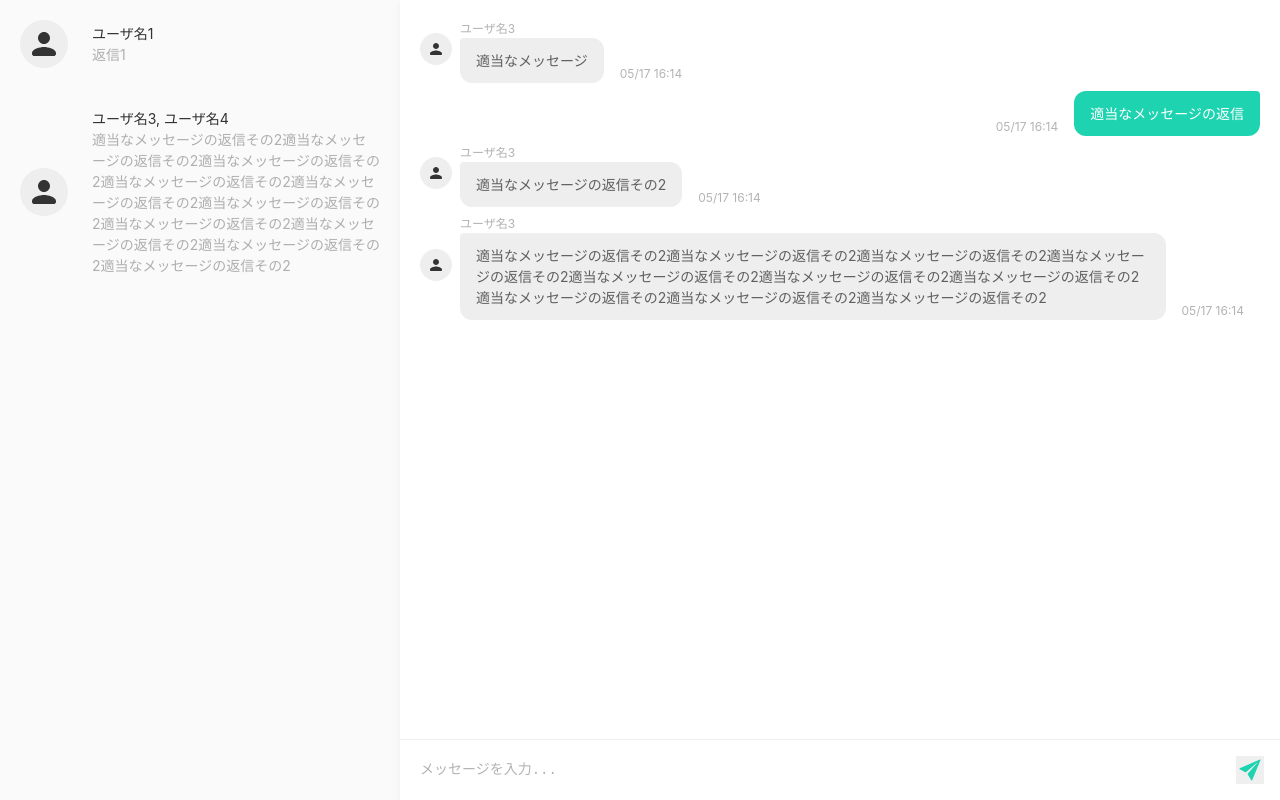
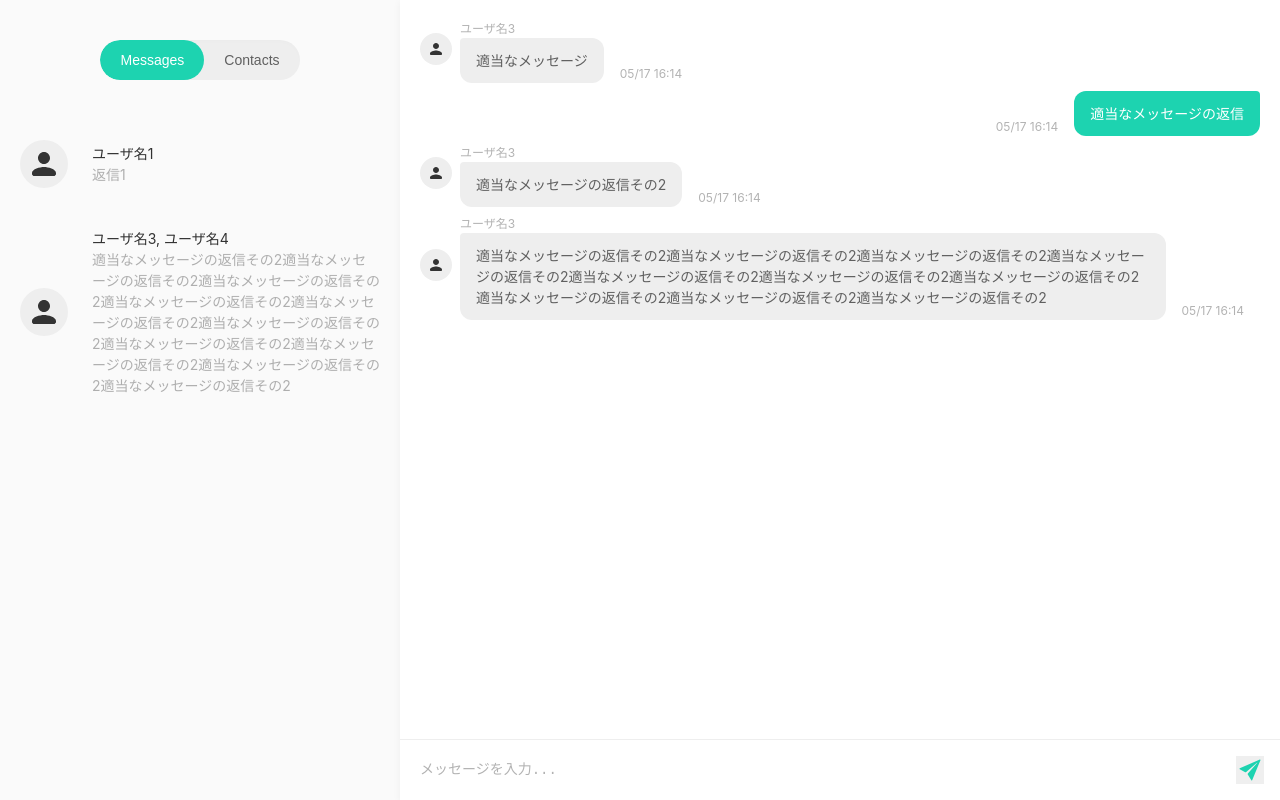
Before and after one commit to kazushisan/cojt-chat, a Vue app: page /main in a window 1280 px wide. Built offline with nearby package versions, Linux system fonts and the light colour scheme.

Commit message:
feat: add tabs to main screen

```diff
--- a/src/components/atoms/PillSelector.vue
+++ b/src/components/atoms/PillSelector.vue
@@ -1,11 +1,11 @@
 <template lang="pug">
   div
     .pill
-      .pill__inner
+      .pill__inner(ref="pillInner")
         button.pill__item(
-          v-for="option in $props.options" :key="option"
-          :class="{ 'pill__item--selected': option === $props.value }"
-          @click="change(option, $event)"
+          v-for="(option, index) in $props.options" :key="option"
+          :class="{ 'pill__item--selected': option === $props.options[$props.value] }"
+          @click="change(index, $event)"
         ) {{ option }}
         .pill__background(
           :style="{ width: $data.width + 'px', left: $data.left + 'px' }"
@@ -22,7 +22,7 @@ export default {
   },
   props: {
     options: VueTypes.array.isRequired,
-    value: VueTypes.string.isRequired
+    value: VueTypes.number.isRequired
   },
   data() {
     return {
@@ -30,9 +30,19 @@ export default {
       left: 0
     }
   },
+  mounted() {
+    const parentLeft = this.$refs.pillInner.getBoundingClientRect().left
+    const {
+      left,
+      right
+    } = this.$refs.pillInner.firstElementChild.getBoundingClientRect()
+
+    this.$data.width = right - left
+    this.$data.left = left - parentLeft
+  },
   methods: {
-    change(option, event) {
-      this.$emit('change', option)
+    change(index, event) {
+      this.$emit('change', index)
       const parentLeft = event.target.parentElement.getBoundingClientRect().left
       const { left, right } = event.target.getBoundingClientRect()
       this.$data.width = right - left
--- a/src/pages/Main.vue
+++ b/src/pages/Main.vue
@@ -3,11 +3,25 @@
     .main
       .main__inner
         .main__side
-          MessageListItem(
-            v-for="connection in $data.connections"
-            :key="connection._id",
-            :user="connection.users.filter(user => user._id !== $data.user._id).map(user => user.name).join(', ')"
-          ) {{ connection.messages.slice(-1)[0].content }}
+          PillSelector(
+            v-model="$data.selectedTab"
+            :options="['Messages', 'Contacts']"
+            style="padding: 40px 20px;"
+          )
+          .tab(:style="{ marginLeft: $data.selectedTab * -100 + '%' }")
+            .tab__item
+              MessageListItem(
+                v-for="connection in $data.connections"
+                :key="connection._id",
+                :user="connection.users.filter(user => user._id !== $data.user._id).map(user => user.name).join(', ')"
+              ) {{ connection.messages.slice(-1)[0].content }}
+            .tab__item
+              UserListItem(
+                v-for="user in $data.users"
+                :key="user._id"
+                :name="user.name"
+                :displayName="user.displayName"
+              )
         .main__detail
           .message
             .message__item(
@@ -39,9 +53,9 @@
 import { atoms, organisms, molecules } from '../components'
 // import api from '../services/api'
 
-const { ChatBubble, UserImage } = atoms
+const { ChatBubble, UserImage, PillSelector } = atoms
 const { Header } = organisms
-const { MessageListItem, MessageInput } = molecules
+const { MessageListItem, MessageInput, UserListItem } = molecules
 
 export default {
   components: {
@@ -49,10 +63,13 @@ export default {
     MessageListItem,
     MessageInput,
     ChatBubble,
-    UserImage
+    UserImage,
+    UserListItem,
+    PillSelector
   },
   data() {
     return {
+      selectedTab: 0,
       connections: [
         {
           _id: 'a',
@@ -138,6 +155,24 @@ export default {
         _id: 'bb',
         name: 'ユーザ名2'
       },
+      users: [
+        {
+          _id: 'aa',
+          name: 'ユーザ1',
+          displayName: 'user1'
+        },
+        {
+          _id: 'bb',
+          name: 'ユーザ2',
+          displayName: 'user2'
+        },
+        {
+          _id: 'cc',
+          name: 'ユーザ3',
+          displayName: 'user3'
+        }
+      ],
+
       input: ''
     }
   }
@@ -187,4 +222,17 @@ export default {
     }
   }
 }
+
+.tab {
+  display: flex;
+  position: relative;
+  width: 100%;
+  transition: all 0.3s;
+
+  &__item {
+    flex: 0 0 auto;
+    width: 100%;
+    position: relative;
+  }
+}
 </style>
```
Also changed, not shown: stories/atoms.js (+1 -1 lines).
